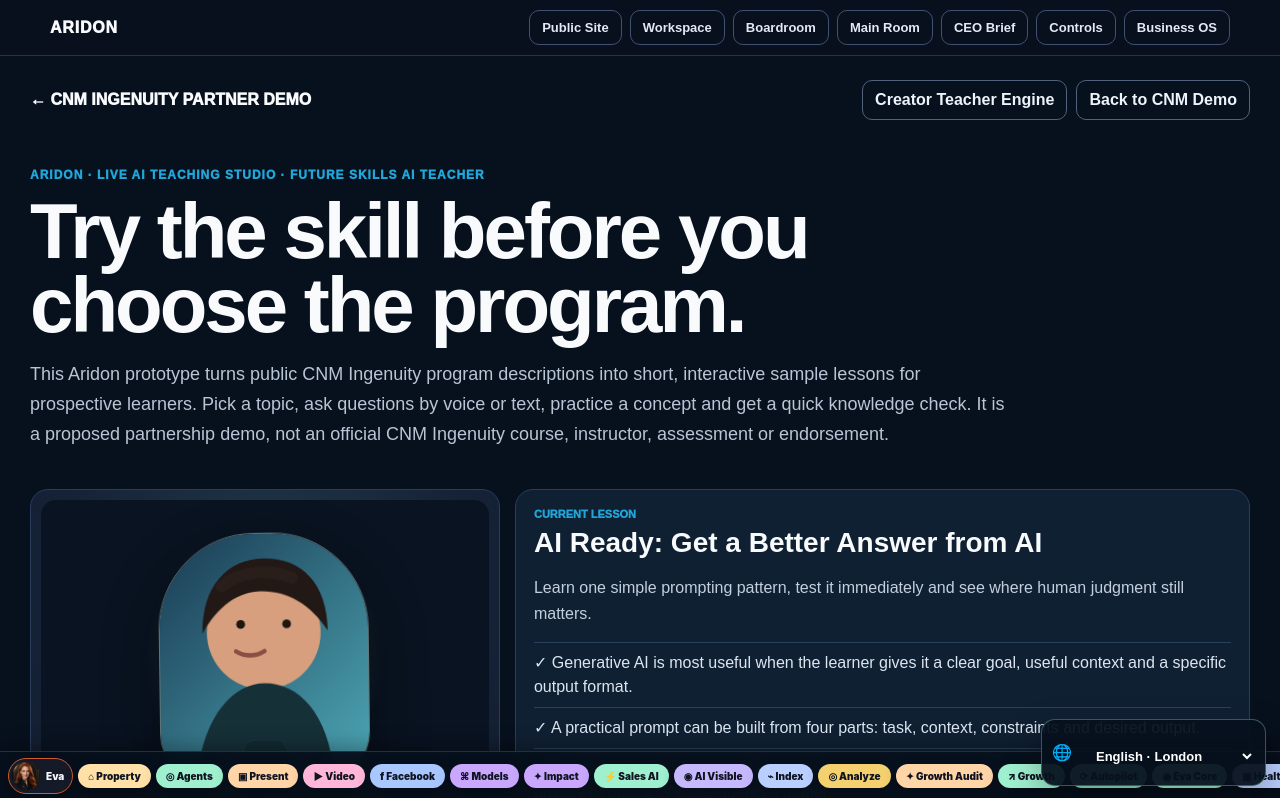
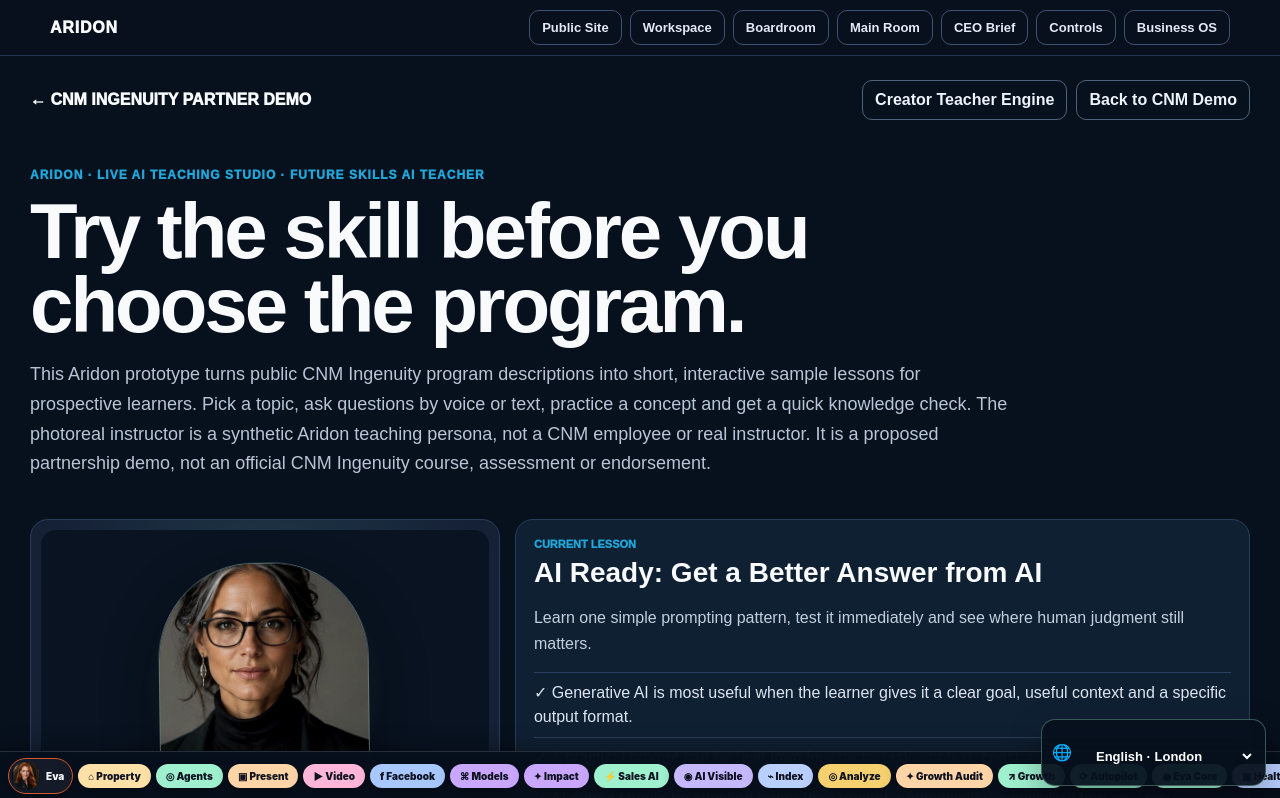
Before and after one commit to jimrusk/aridon-app, a Next.js app: page /partners/cnm-ingenuity/teacher in a window 1280 px wide. Shown: the top 798 px of the page. Built offline with nearby package versions, Linux system fonts and the light colour scheme.

Commit message:
Use photoreal human instructor for CNM teacher

```diff
--- a/app/partners/cnm-ingenuity/teacher/page.tsx
+++ b/app/partners/cnm-ingenuity/teacher/page.tsx
@@ -13,10 +13,10 @@ export default function CnmIngenuityTeachingStudio() {
       tutorName="Future Skills Guide"
       tutorVoiceId="Future Skills Guide"
       headline="Try the skill before you choose the program."
-      disclosure="This Aridon prototype turns public CNM Ingenuity program descriptions into short, interactive sample lessons for prospective learners. Pick a topic, ask questions by voice or text, practice a concept and get a quick knowledge check. It is a proposed partnership demo, not an official CNM Ingenuity course, instructor, assessment or endorsement."
+      disclosure="This Aridon prototype turns public CNM Ingenuity program descriptions into short, interactive sample lessons for prospective learners. Pick a topic, ask questions by voice or text, practice a concept and get a quick knowledge check. The photoreal instructor is a synthetic Aridon teaching persona, not a CNM employee or real instructor. It is a proposed partnership demo, not an official CNM Ingenuity course, assessment or endorsement."
       modules={cnmModules}
       apiPath="/api/partners/cnm-ingenuity/teacher"
-      fallbackPortrait="/executives/maya.svg"
+      fallbackPortrait="/executives/oracle.jpg"
       accent="#20A6D8"
       secondaryAccent="#8FE6C4"
       realWorldHref="/partners/cnm-ingenuity"
```
